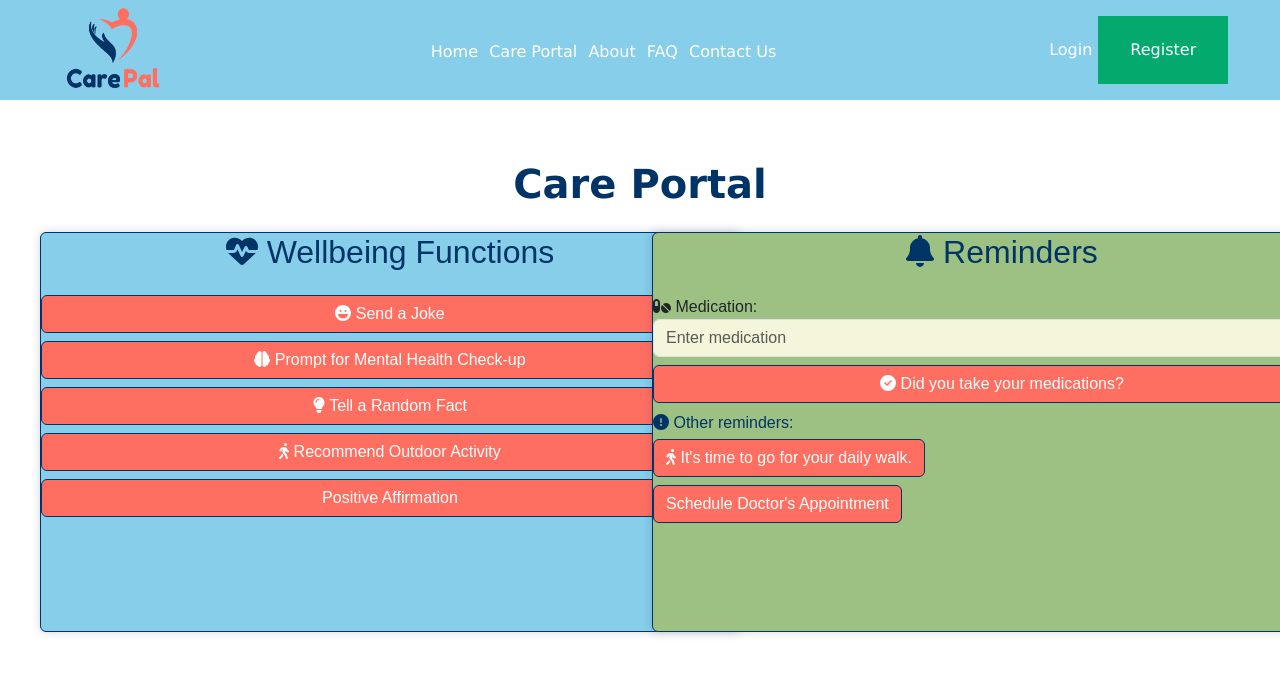
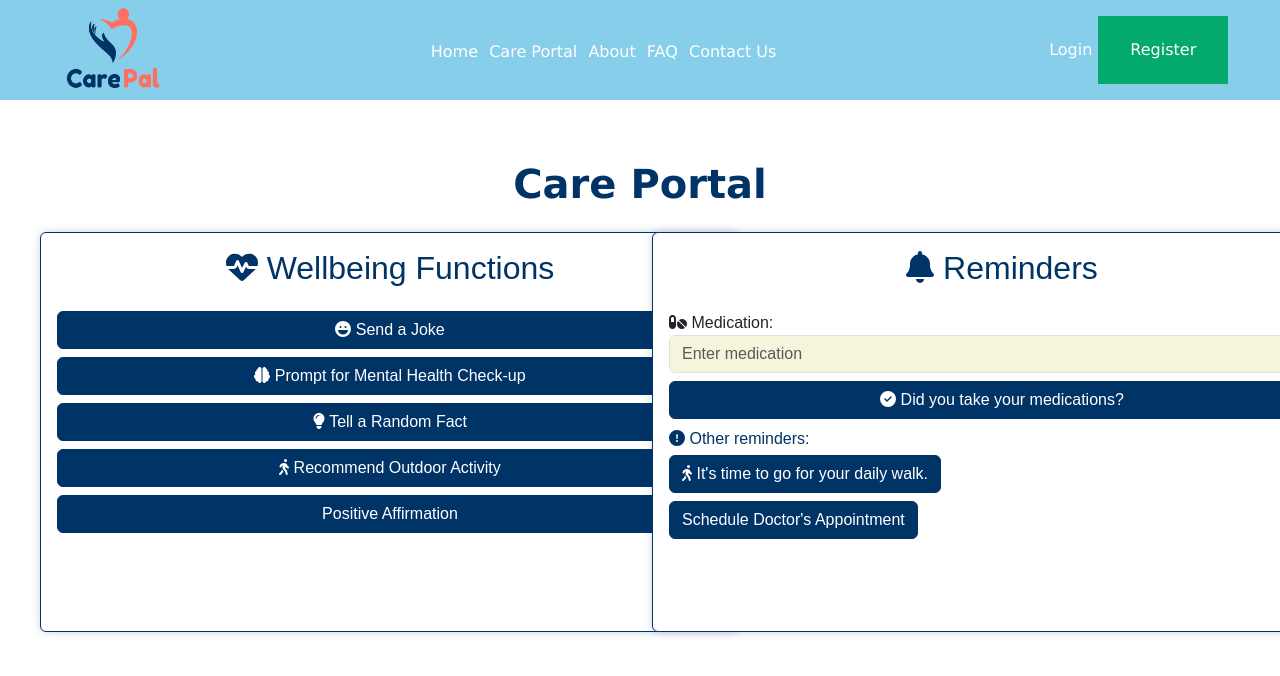
Before and after one commit to IAMAMZ/CarePal, a React (Create React App) app: page /carePortal in a window 1280 px wide. Shown: the top 676 px of the page. Built offline with nearby package versions, Linux system fonts and the light colour scheme.

Commit message:
Update CardPortal Style

```diff
--- a/src/pages/CarePortal.css
+++ b/src/pages/CarePortal.css
@@ -61,7 +61,8 @@
   }
 
   .wellbeing-card {
-    background-color: #87CEEB; /* Wellbeing card background color */
+    /* background-color: #87CEEB; Wellbeing card background color */
+    padding: 1em;
     border: 1px solid #003366; /* Border color */
     box-shadow: 0 0 10px rgba(0, 51, 102, 0.2); /* Box shadow */
   }
@@ -71,13 +72,14 @@
   }
 
   .wellbeing-button {
-    background-color: #FF6F61; /* Buttons and links color */
+    background-color: #003366; /* Buttons and links color */
     border: 1px solid #003366; /* Border color */
   }
 
   .reminders-card {
-    background-color: #9DC183; /* Reminders card background color */
+    /* background-color: #9DC183; Reminders card background color */
     border: 1px solid #003366; /* Border color */
+    padding: 1em;
     box-shadow: 0 0 10px rgba(0, 51, 102, 0.2); /* Box shadow */
   }
 
@@ -90,7 +92,7 @@
   }
 
   .reminders-button {
-    background-color: #FF6F61; /* Buttons and links color */
+    background-color: #003366; /* Buttons and links color */
     border: 1px solid #003366; /* Border color */
   }
 
```
